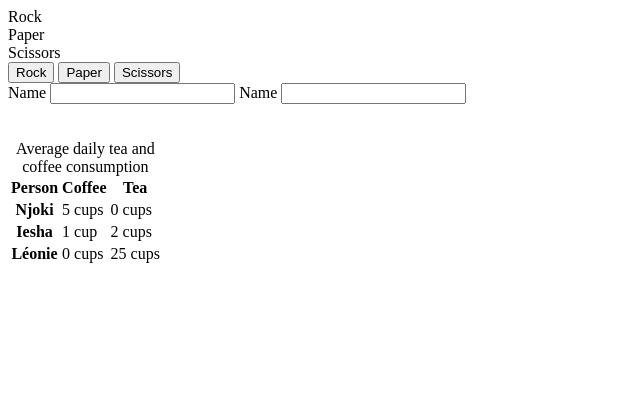
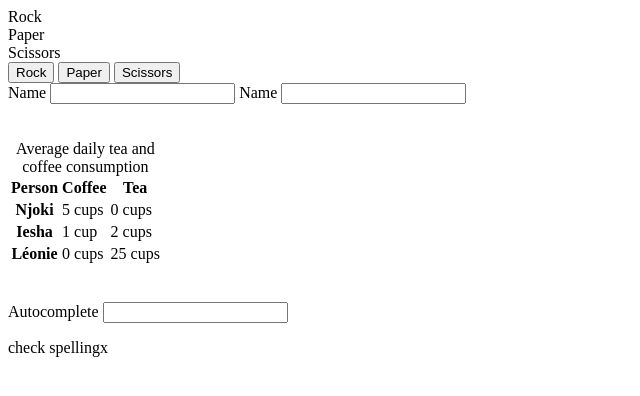
Before and after one commit to manq2010/semantic-HTML, a plain HTML site: page index.html in a window 1280 px wide. Shown: the top 396 px of the page, without its empty margins (0-640 px from the left). Drawn offline with Linux system fonts and the light colour scheme.

Commit message:
Sematic Html,Scrol Bar,  hidden and spelling check

```diff
--- /dev/null
+++ b/index.css
@@ -0,0 +1,23 @@
+/* Design Custom Scroll Bar */
+
+body::-webkit-scrollbar {
+    width: 5px;
+    background: #dadada;
+  }
+
+  body::-webkit-scrollbar-thumb {
+    background: #1e90ff;
+    border-radius: 100px;
+  }
+
+  body::-webkit-scrollbar-thumb:hover {
+    background: #55a8fb;
+  }
+
+  /* body::-webkit-scrollbar-button {
+
+        } */
+
+  section {
+    height: 500vh;
+  }
--- a/index.html
+++ b/index.html
@@ -5,6 +5,9 @@
     <meta charset="UTF-8">
     <meta http-equiv="X-UA-Compatible" content="IE=edge">
     <meta name="viewport" content="width=device-width, initial-scale=1.0">
+
+    <link rel="stylesheet" href="index.css">
+
     <title>Semantic HTML</title>
 </head>
 
@@ -60,6 +63,24 @@
         </tr>
     </table>
 
+<br><br>
+
+    <!-- Autocomplete -->
+
+    <label for='Phone-number'>Autocomplete</label>
+    <input name="Phone-number" id="Phone-number" autocomplete="off">
+
+    <p hidden>I am Hidden</p>
+
+    <p contenteditable="true" spellcheck="true">check spellingx</p>
+
+    <!-- Design Custom Scroll Bar -->
+    <section></section>
+
+
+
+
+
 </body>
 
 </html>
```
Also changed, not shown: 1 other file.
